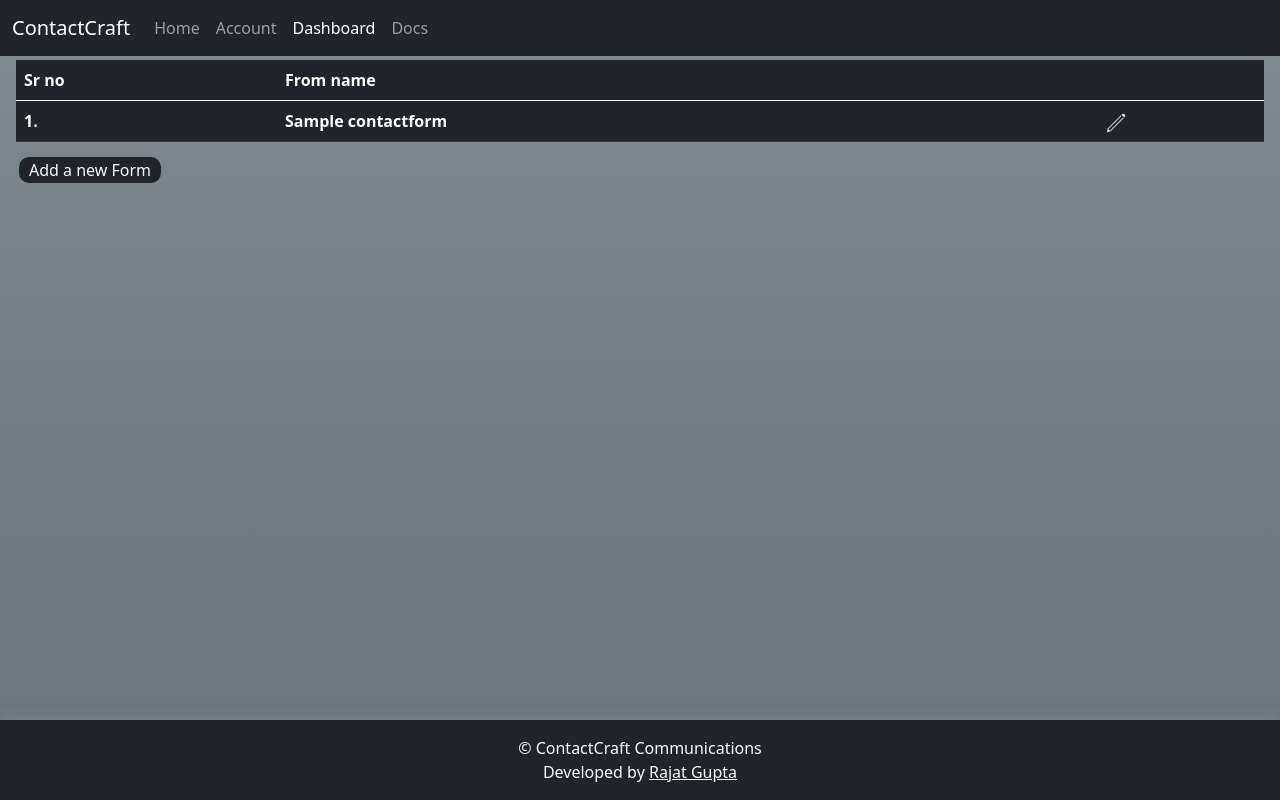
After one commit to rajat-jkg/ContactCraftCommunication, a Django app: page /forms/dashboard/ in a window 1280 px wide. The commit adds this page. Run offline with Django 4.2, Linux system fonts and the light colour scheme; a user stored in the database is signed in; tables that the repository leaves empty hold one stand-in row (values such as "Sample post"); lists and menus that the app fills with data are empty.

Commit message:
create form feature added

```diff
--- a/ContactCraftProject/urls.py
+++ b/ContactCraftProject/urls.py
@@ -5,4 +5,5 @@ urlpatterns = [
     path('', include('home.urls')),
     path('admin/clearcache/', include('clearcache.urls')),
     path('admin/', admin.site.urls),
+    path('forms/', include('Form.urls')),
 ]
--- a/Form/models.py
+++ b/Form/models.py
@@ -3,11 +3,11 @@ from django.contrib.auth.models import User
 
 # Create your models here.
 
-class Form(models.Model):
-    id = models.AutoField(primary_key=True)
+class ContactForm(models.Model):
+    id = models.AutoField(primary_key=True )
     form_name = models.CharField(max_length=200 , default="Untitled Form")
-    form_css = models.TextField()
-    user_id = models.ForeignKey(User, on_delete=models.CASCADE)
+    form_css = models.TextField( blank=True, null=True)
+    user = models.ForeignKey(User, on_delete=models.CASCADE)
 
 
 class Message(models.Model):
@@ -17,6 +17,6 @@ class Message(models.Model):
     sender_phone = models.CharField(max_length=1000,  null=True)
     subject = models.CharField(max_length=1000, null=True)
     message = models.TextField()
-    form_id = models.ForeignKey(Form, on_delete=models.CASCADE)
-    user_id = models.ForeignKey(User, on_delete=models.CASCADE)
+    form = models.ForeignKey(ContactForm, on_delete=models.CASCADE)
+    user = models.ForeignKey(User, on_delete=models.CASCADE)
     created_at = models.DateTimeField(auto_now_add=True)
--- /dev/null
+++ b/Form/templates/dashboard.html
@@ -0,0 +1,36 @@
+{%extends 'base.html'%}
+{% load static%}
+{%block title%}
+<title>User Dashboard</title>
+{%endblock%}
+
+{%block content%}
+
+
+
+    <table class="table table-dark">
+        <thead>
+            <tr>
+                <th scope="col">Sr no</th>
+                <th scope="col">From name</th>
+                <th scope="col"></th>
+
+            </tr>
+        </thead>
+        <tbody>
+
+            {%for i,form in formList%}
+            <tr>
+                <th scope="row">{{i|add:'1'}}.</th>
+                <th>{{form.form_name}}</th>
+                <th><img src="{%static 'edit-icon.png'%}" alt="edit" class="edit-icon"></th>
+            </tr>
+
+
+            {%endfor%}
+        </tbody>
+    </table>
+
+
+    <a href="{%url 'add-form'%}" class="button bg-dark text-light margin-y-5">Add a new Form</a>
+{%endblock%}
--- a/Form/urls.py
+++ b/Form/urls.py
@@ -0,0 +1,7 @@
+from django.urls import path
+from . import views
+
+urlpatterns = [
+    path('dashboard/', views.dashboard, name='dashboard'),
+    path('create-new-form/', views.AddNewForm.as_view(), name='add-form')
+]
--- a/Form/views.py
+++ b/Form/views.py
@@ -1,3 +1,47 @@
+from typing import Any
+from django.http import HttpRequest, HttpResponse
 from django.shortcuts import render
+from .forms import AddForm
+from django.contrib.auth.mixins import LoginRequiredMixin
+from django.db import connection
+from django.views.generic import CreateView
+from .models import ContactForm
+# Create your views here.
 
-# Create your views here.
+def dashboard(request):
+    try:
+        connection.ping()
+    except Exception as E:
+        connection.close()
+    finally:
+        formList = enumerate(ContactForm.objects.filter(user = request.user))
+        return render(request, 'dashboard.html', {'dashboardActive': 'active', 'formList': formList, 'sr':1})
+
+
+
+class AddNewForm(CreateView):
+    model = ContactForm
+    template_name = 'create-form.html'
+    form_class = AddForm
+    success_url = '/forms/dashboard'
+    login_url = '/login'
+    def form_valid(self, form):
+        self.object = form.save(commit=False)
+        self.object.user = self.request.user
+        return super().form_valid(form)
+
+    def post(self, request: HttpRequest, *args: str, **kwargs: Any) -> HttpResponse:
+        try:
+            connection.ping()
+        except Exception as E:
+            connection.close()
+        finally:
+            return super().post(request, *args, **kwargs)
+
+    def get(self, request: HttpRequest, *args: str, **kwargs: Any) -> HttpResponse:
+        try:
+            connection.ping()
+        except Exception as E:
+            connection.close()
+        finally:
+            return super().get(request, *args, **kwargs)
--- a/home/templates/base.html
+++ b/home/templates/base.html
@@ -39,7 +39,7 @@
                     <a class="nav-link  {{accountActive}}" href="{%url 'account'%}" >Account</a>
                   </li>
                   <li class="nav-item">
-                    <a class="nav-link  {{dashboardActive}}" href="#">Dashboard</a>
+                    <a class="nav-link  {{dashboardActive}}" href="{% url 'dashboard'%}">Dashboard</a>
                   </li>
                   <li class="nav-item">
                     <a class="nav-link  {{docsActive}}" href="#">Docs</a>
--- a/home/urls.py
+++ b/home/urls.py
@@ -16,6 +16,7 @@ password_resert_patterns = [
 
 
 urlpatterns = [
+
     path('', views.home, name='home'),
     path('login/', views.loginView.as_view(), name='login'),
     path('register/', views.registerView.as_view(), name='register'),
--- a/home/views.py
+++ b/home/views.py
@@ -10,6 +10,7 @@ from django.contrib.auth.decorators import login_required
 # Create your views here.
 
 def home(request):
+    connection.close()
     return render(request, 'home.html', {'homeActive': 'active'})
 
 
--- a/static/main.css
+++ b/static/main.css
@@ -74,3 +74,7 @@ form p input{
     margin-top: 20px;
     margin-bottom: 12px;
 }
+
+.edit-icon{
+    width: 20px;
+}
```
Also changed, not shown: Form/forms.py (+16 -0 lines), Form/templates/create-form.html (added, +15 -0 lines), home/templates/home.html (+13 -0 lines), Form/migrations/0003_contactform_rename_user_id_message_user_and_more.py (added), static/edit-icon.png (added), 1 other file.
